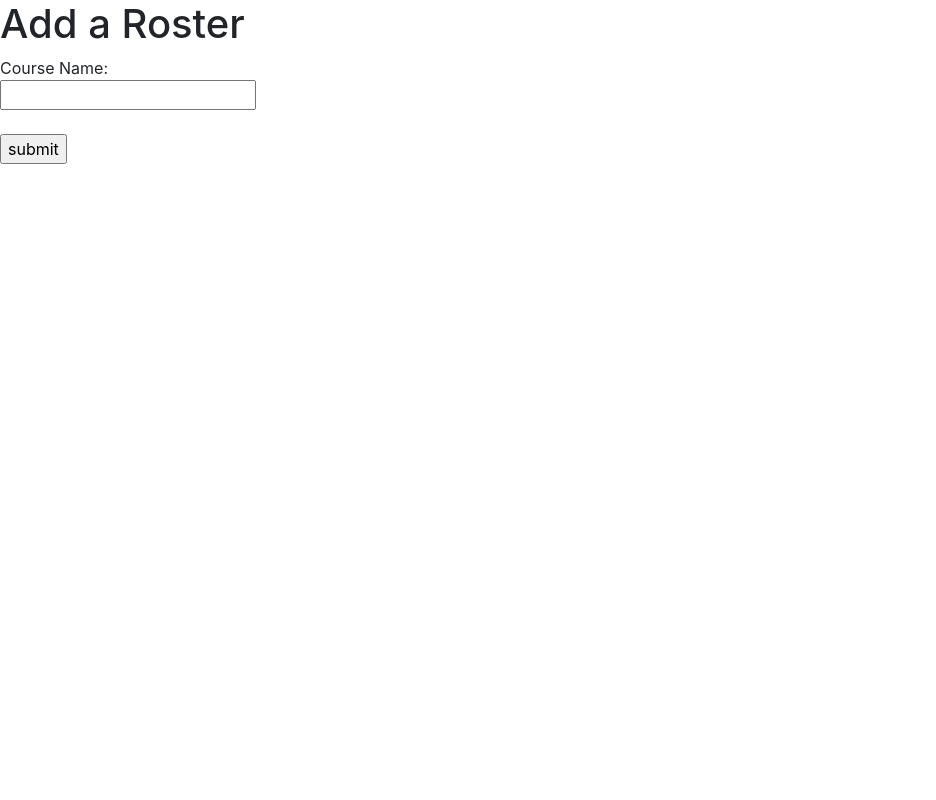
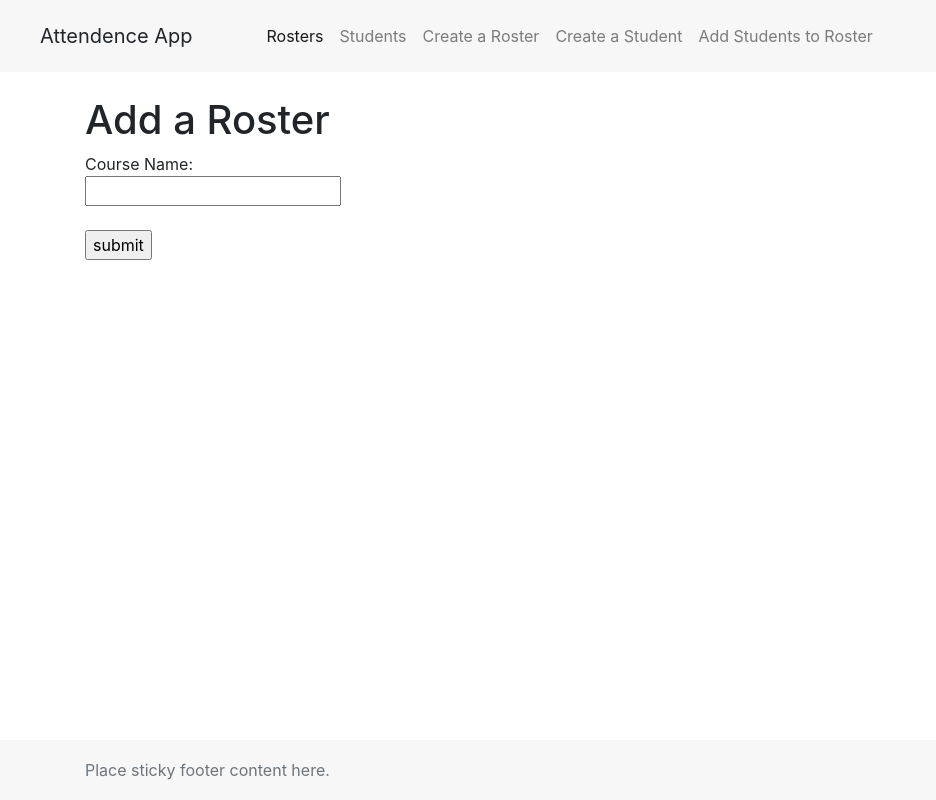
Before and after one commit to jjames1011/attendenceapp, a Flask app: page /add_roster in a window 1280 px wide. Shown: the whole page, without its empty margins (0-936 px from the left). Run offline with Flask 2, Linux system fonts and the light colour scheme; some libraries are stand-ins or nearby versions.

Commit message:
Added nav bar and footer

```diff
--- a/static/css/styles.css
+++ b/static/css/styles.css
@@ -0,0 +1,39 @@
+/* Add space around navbar */
+
+.navbar {
+    padding-top: 1em;
+    padding-bottom: 1em;
+    padding-left: 2.5em;
+    margin-bottom: 1.5em;
+}
+
+.navbar-brand {
+    padding-right: 2.5em;
+}
+
+.navbar {
+    background-color: #f7f7f7;
+}
+
+/* Sticky footer styles from Bootstrap*/
+
+html {
+    position: relative;
+    min-height: 100%;
+}
+
+body {
+    margin-bottom: 60px;
+    /* Margin bottom by footer height */
+}
+
+.footer {
+    position: absolute;
+    bottom: 0;
+    width: 100%;
+    height: 60px;
+    /* Set the fixed height of the footer here */
+    line-height: 60px;
+    /* Vertically center the text there */
+    background-color: #f7f7f7;
+}
--- a/templates/base.html
+++ b/templates/base.html
@@ -2,34 +2,48 @@
 <html lang="en">
 
 <meta charset="utf-8">
-<meta name="viewport" content="width=device-width, initial-scale=1">
+<meta name="viewport" content="width=device-width, initial-scale=1, shrink-to-fit=no">
 
 <head>
     <meta charset="UTF-8">
     <title>{{ title }}</title>
-    <!-- CSS - use CDN for Bootstrap after development--->
+    <!-- CSS - use CDN for Bootstrap after development -->
     <link rel="stylesheet" href="{{ url_for('static', filename='css/bootstrap.css') }}">
     <link rel="stylesheet" href="{{ url_for('static', filename='css/styles.css') }}">
 </head>
 
 <body>
-    <!-- <nav class="navbar navbar-default">
-    <div class="container-fluid">
-      <div class="navbar-header">
+
+    <nav class="navbar navbar-expand-md navbar-light bg-faded">
+        <button class="navbar-toggler navbar-toggler-right" type="button" data-toggle="collapse" data-target="#navbarCollapse" aria-controls="navbarCollapse" aria-expanded="false" aria-label="Toggle navigation">
+    <span class="navbar-toggler-icon"></span>
+  </button>
         <a class="navbar-brand">Attendence App</a>
-      </div>
-      <ul class="nav navbar-nav">
+        <div class="collapse navbar-collapse" id="navbarCollapse">
+            <div class="navbar-nav mr-auto">
+                <a class="nav-item nav-link active" href="/list_rosters">Rosters <span class="sr-only">(current)</span></a>
+                <a class="nav-item nav-link" href="/list_students">Students</a>
+                <a class="nav-item nav-link" href="/add_roster">Create a Roster</a>
+                <a class="nav-item nav-link" href="/add_student">Create a Student</a>
+                <a class="nav-item nav-link" href="/add_student_to_roster">Add Students to Roster</a>
+            </div>
+        </div>
+    </nav>
+    <div class="container">
 
-        <! <li><a href="/list_rosters">Rosters</a></li>
-        <li><a href="/list_students">Students</a></li>
-        <li><a href="/add_roster">Create a Roster</a></li>
-        <li><a href="/add_student">Create a Student</a></li>
-        <li><a href="/add_student_to_roster">Add Students to Roster</a></li>
-      </ul>
+
+        {% block content %} {% endblock %}
     </div>
-  </nav> -->
 
-    {% block content %} {% endblock %}
+    <footer class="footer">
+        <div class="container">
+            <span class="text-muted">Place sticky footer content here.</span>
+
+        </div>
+
+    </footer>
+
+
     <!--  JavaScript - use CDN after development -->
     <!-- jQuery first, then Bootstrap.bundle.js which includes Popper.js -->
     <script src="{{ url_for('static', filename='js/jquery-3.3.1.min.js') }}"></script>
```
